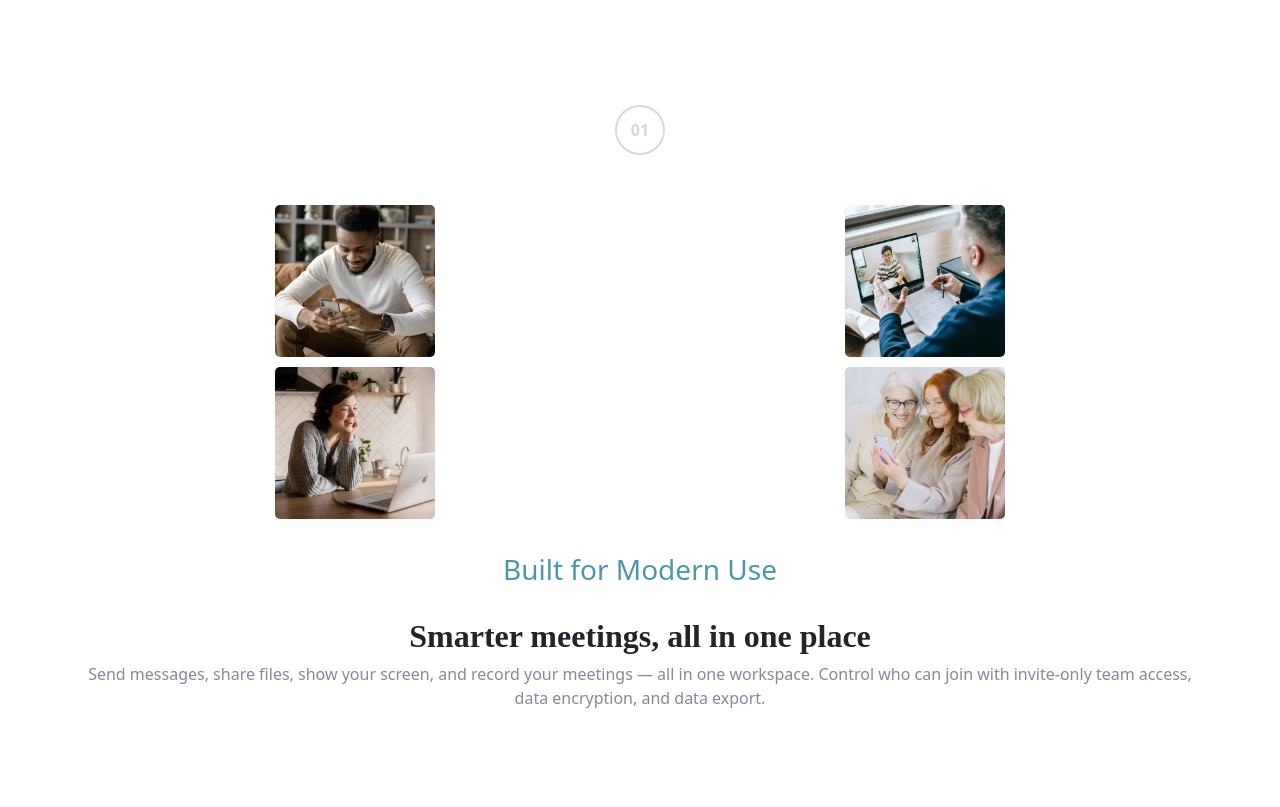
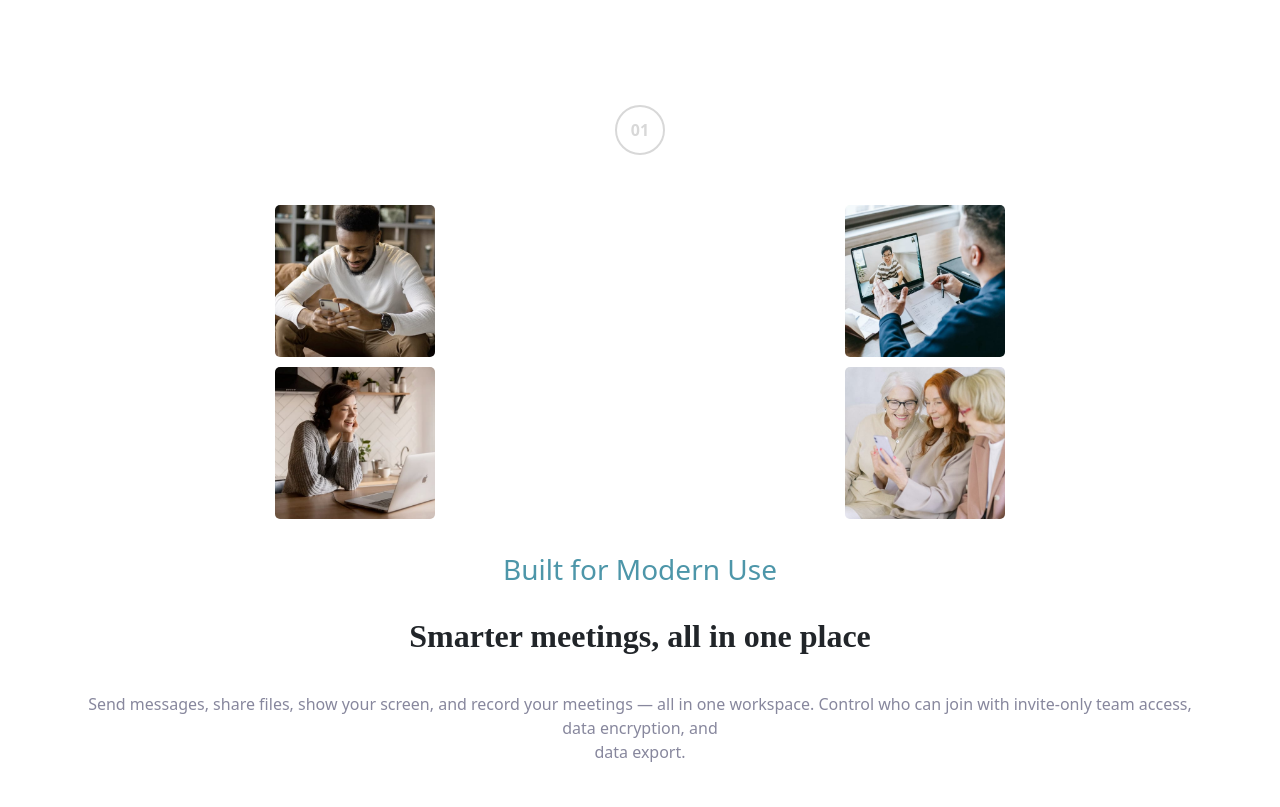
Before and after one commit to anthonys1760/meetlandingpage, a plain HTML site: page index.html in a window 1280 px wide. Shown: the part 922-1729 px from the top of the page. Before the commit the page ends 1648 px from the top, so only its background shows below. Drawn offline with nearby package versions, Linux system fonts and the light colour scheme.

Commit message:
Added padding to bottom of h1

```diff
--- a/index.html
+++ b/index.html
@@ -111,6 +111,7 @@
 
     #send-messages {
       color: var(--grey);
+      padding-bottom: 40px;
     }
 
   </style>
@@ -161,15 +162,15 @@
 
     <div class="built-section">
       <h3 class="pt-4 pb-4">Built for Modern Use</h3>
-      <h1 style="font-size: 32px; line-height: 36px; font-weight: 900; font-family: Red Hat Display;">Smarter meetings, all in one place</h1>
+      <h1 style="font-size: 32px; line-height: 36px; font-weight: 900; font-family: Red Hat Display; padding-bottom: 30px;">Smarter meetings, all in one place</h1>
       <p id="send-messages">Send messages, share files, show your screen, and record your meetings — all in one
-        workspace. Control who can join with invite-only team access, data encryption, and data export.</p>
+        workspace. Control who can join with invite-only team access, data encryption, and <br>data export.</p>
     </div>
+
+
 
     </div>
 
-
-  <!-- Optional JavaScript; choose one of the two! -->
 
   <!-- Option 1: Bootstrap Bundle with Popper -->
   <script src="https://cdn.jsdelivr.net/npm/bootstrap@5.0.0-beta3/dist/js/bootstrap.bundle.min.js"
```
